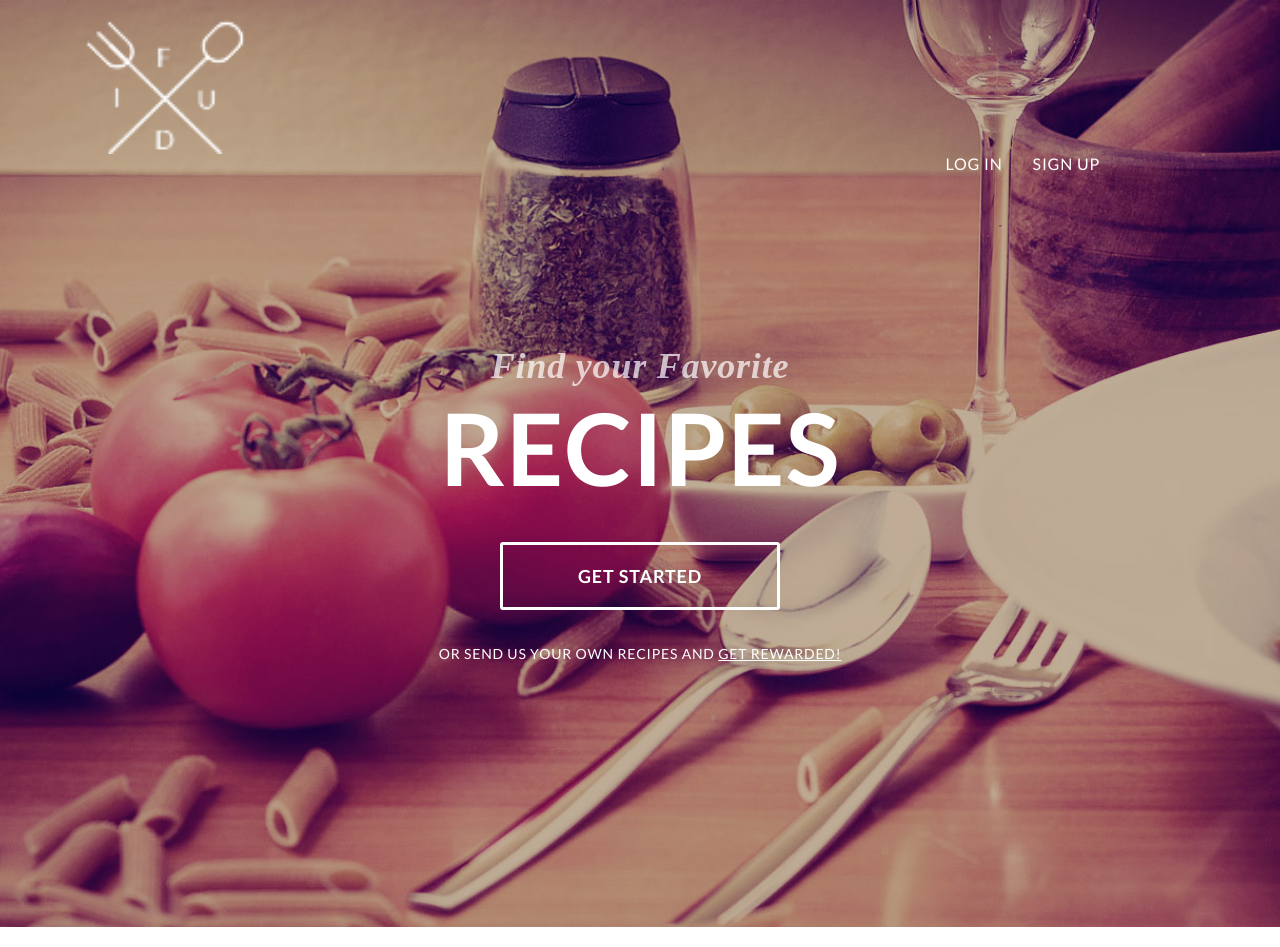
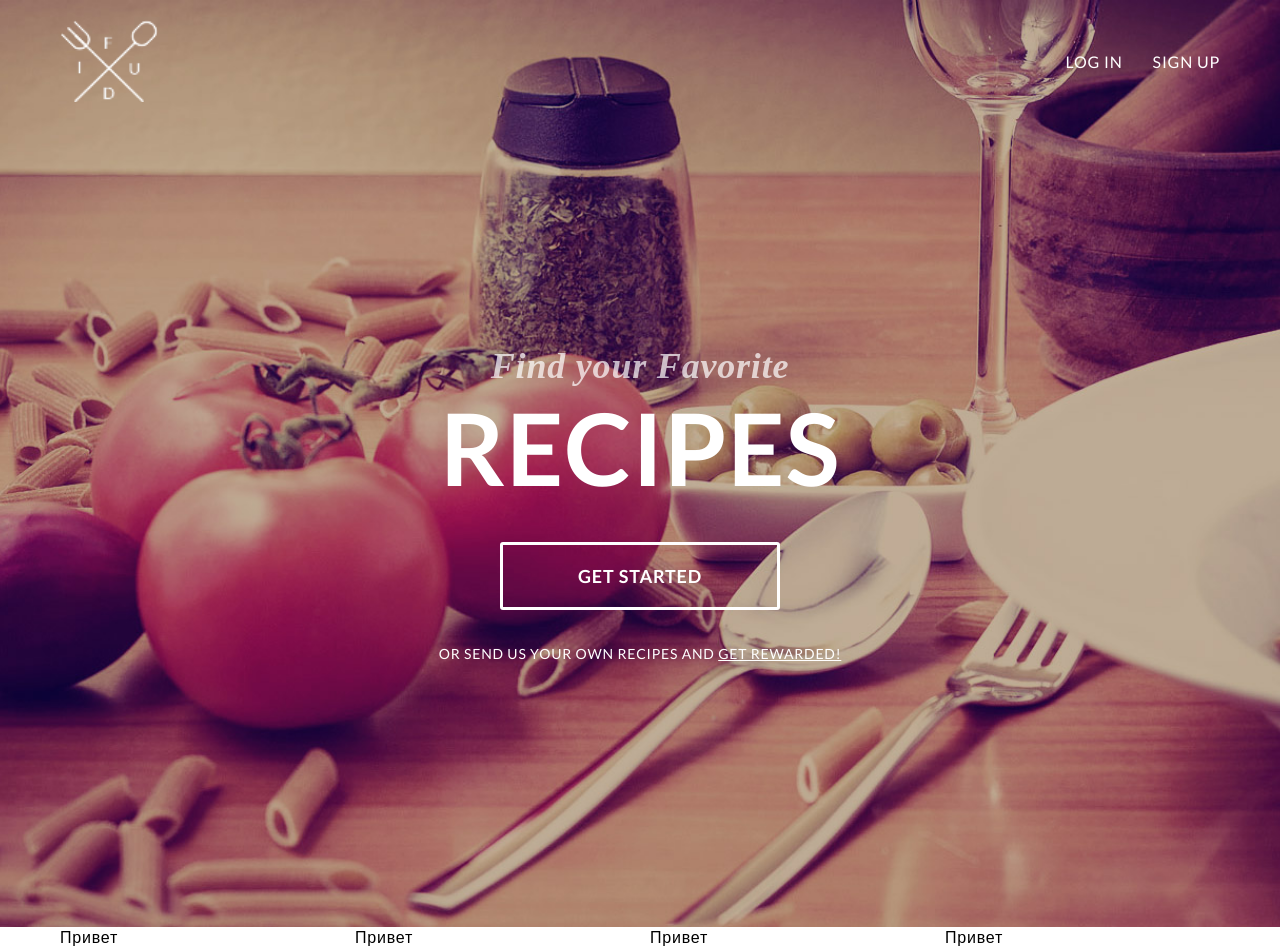
Before and after one commit to nikitagolovchenko/fudi, a plain HTML site: page index.html in a window 1280 px wide. Drawn offline with Linux system fonts and the light colour scheme.

Commit message:
change style.scss

```diff
--- a/bootstrap/scss/_variables.scss
+++ b/bootstrap/scss/_variables.scss
@@ -208,7 +208,7 @@ $container-max-widths: (
   sm: 540px,
   md: 720px,
   lg: 960px,
-  xl: 1140px
+  xl: 1180px
 ) !default;
 
 @include _assert-ascending($container-max-widths, "$container-max-widths");
@@ -218,8 +218,8 @@ $container-max-widths: (
 //
 // Set the number of columns and specify the width of the gutters.
 
-$grid-columns:                12 !default;
-$grid-gutter-width:           30px !default;
+$grid-columns:                20 !default;
+$grid-gutter-width:           20px !default;
 
 
 // Components
--- a/index.html
+++ b/index.html
@@ -51,6 +51,14 @@
             </div>
         </div>
 
+    <div class="container">
+        <div class="row">
+            <div class="col-5">Привет</div>
+            <div class="col-5">Привет</div>
+            <div class="col-5">Привет</div>
+            <div class="col-5">Привет</div>
+        </div>
+    </div>
 
     </div>
 </body>
--- a/scss/style.scss
+++ b/scss/style.scss
@@ -1,4 +1,4 @@
-@import "../bootstrap/scss/bootstrap-grid.scss";
+@import "../bootstrap/scss/bootstrap-grid";
 
 @import "helpers/variables";
 
```
Also changed, not shown: css/style.css, 1 other file.
